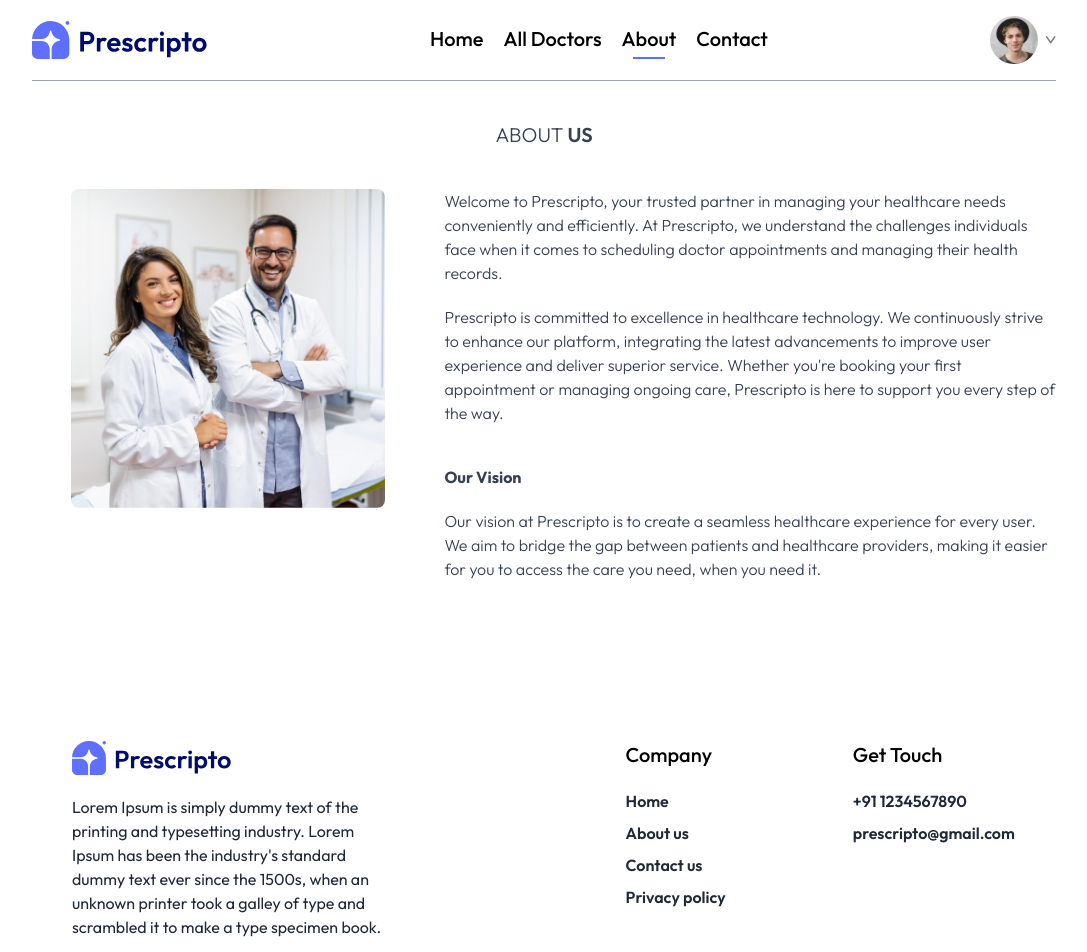
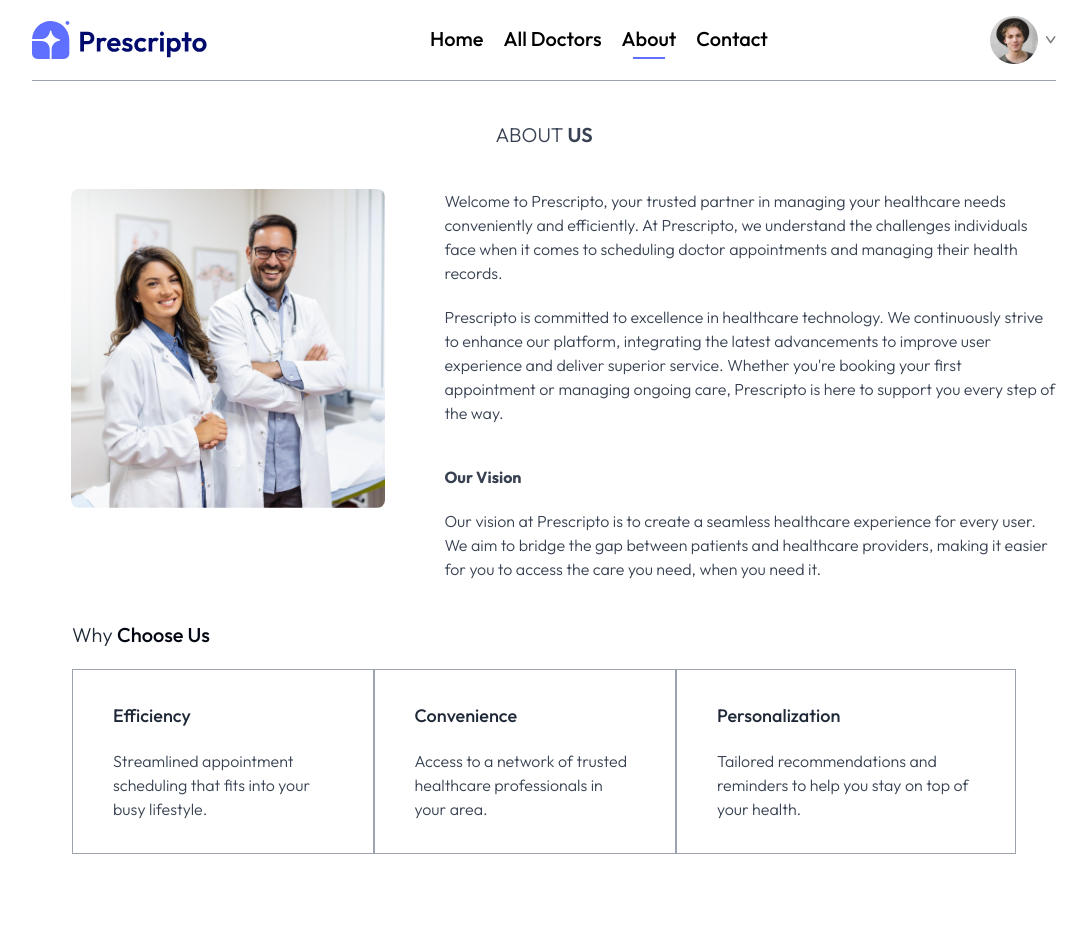
Before and after one commit to jim2107054/MERN_Projects, a React (Vite) app in the folder Prescripto/frontend/: page /about in a window 1280 px wide. Shown: the top 952 px of the page, without its empty margins (96-1183 px from the left). Built offline with nearby package versions, Linux system fonts and the light colour scheme.

Commit message:
about page done

```diff
--- a/Prescripto/frontend/src/pages/About.jsx
+++ b/Prescripto/frontend/src/pages/About.jsx
@@ -5,9 +5,11 @@ const About = () => {
   return (
     <div>
         <div>
+          {/*------------Heading Part---------*/}
           <div className='flex items-center justify-center text-xl font-light text-gray-700 my-10'>
             <p>ABOUT <span className='font-semibold'>US</span></p>
           </div>
+          {/*--------Middle Part------------*/}
           <div className='flex flex-col lg:flex-row gap-5'>
             {/*------------ Left Side -------------*/}
             <div>
@@ -21,6 +23,24 @@ const About = () => {
               <p>Our vision at Prescripto is to create a seamless healthcare experience for every user. We aim to bridge the gap between patients and healthcare providers, making it easier for you to access the care you need, when you need it.</p>
             </div>
           </div>
+          {/*---------Last Part----------------*/}
+          <div className='flex flex-col gap-5 text-gray-700 font-light m-10'>
+            <p className='text-xl text-gray-800'>Why <span className='text-gray-950 font-medium'>Choose Us</span></p>
+            <div className='flex flex-col lg:flex-row gap-5 lg:gap-0'>
+            <div className='border border-gray-400 px-10 py-8'>
+              <p className='text-[18px] text-gray-800 font-medium mb-5'>Efficiency</p>
+              <p className='text-gray-700'>Streamlined appointment scheduling that fits into your busy lifestyle.</p>
+            </div>
+            <div className='border border-gray-400 px-10 py-8'>
+              <p className='text-[18px] text-gray-800 font-medium mb-5'>Convenience</p>
+              <p className='text-gray-700'>Access to a network of trusted healthcare professionals in your area.</p>
+            </div>
+            <div className='border border-gray-400 px-10 py-8'>
+              <p className='text-[18px] text-gray-800 font-medium mb-5'>Personalization</p>
+              <p className='text-gray-700'>Tailored recommendations and reminders to help you stay on top of your health.</p>
+            </div>
+            </div>
+          </div>
         </div>
     </div>
   )
```
